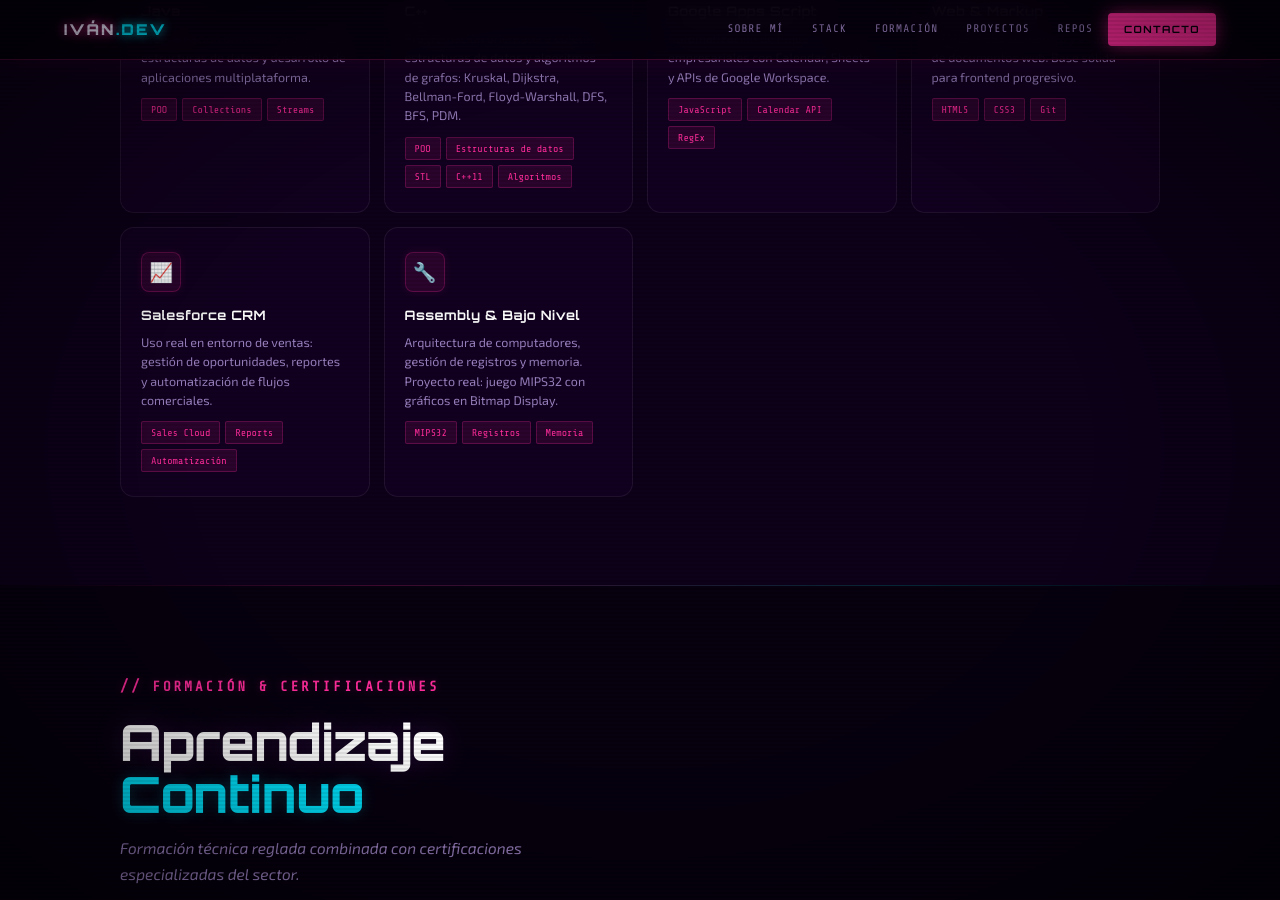
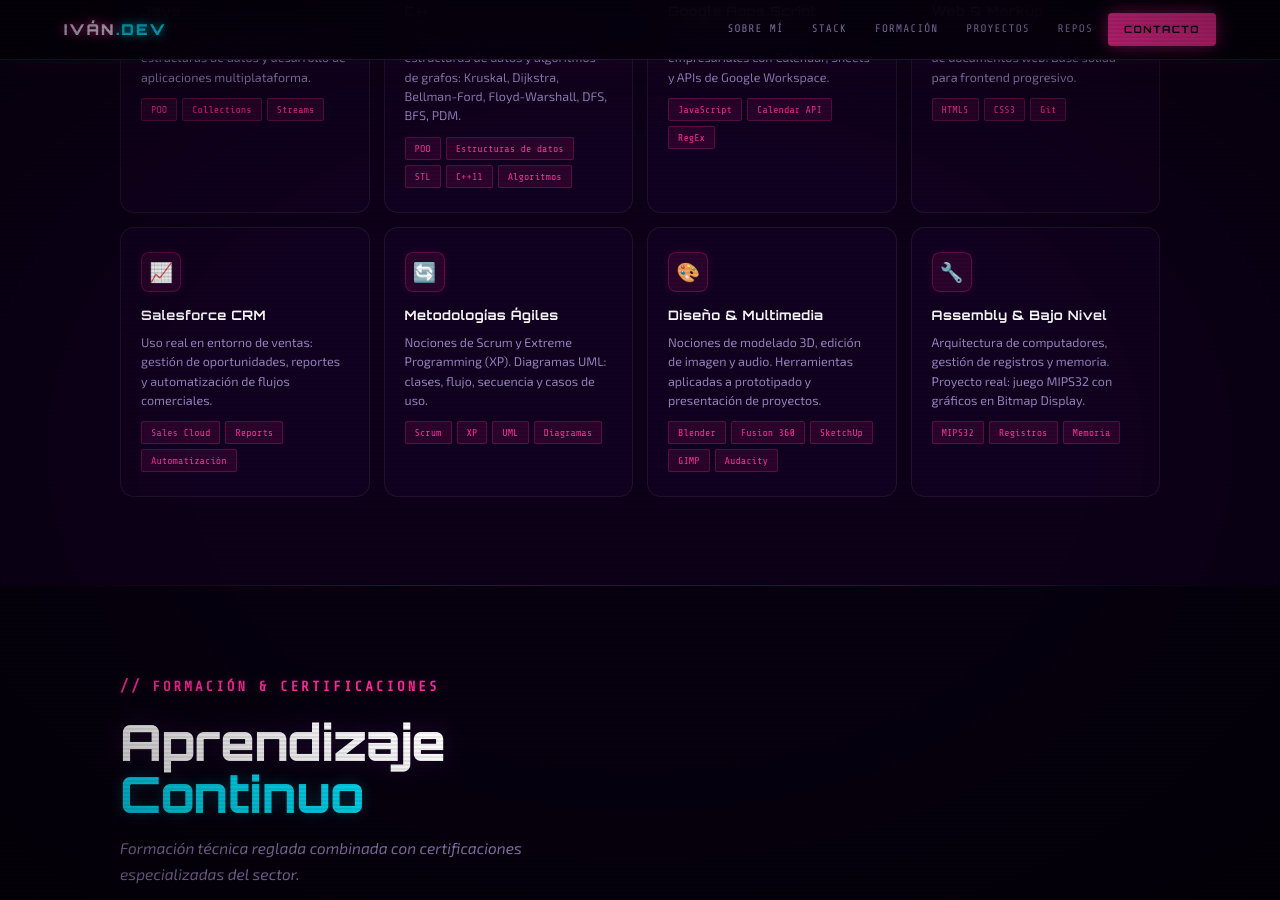
Before and after one commit to IvnMD/IvnMD.github.io, a Jekyll site: the page index.html, which Jekyll copies as it is, in a window 1280 px wide and 900 px high, scrolled down 2818 px. Built offline with Jekyll 4.4.1, drawn with Linux system fonts in a browser that asks for light colours; some of the changed text lies outside the part shown.

Commit message:
Update index.html

```diff
--- a/index.html
+++ b/index.html
@@ -2020,6 +2020,7 @@
           <div class="skill-tags"><span class="skill-tag">JavaScript</span><span class="skill-tag">Calendar
               API</span><span class="skill-tag">RegEx</span></div>
         </div>
+
         <div class="skill-card reveal">
           <div class="skill-card-icon">🌐</div>
           <h3>Web &amp; Markup</h3>
@@ -2035,6 +2036,30 @@
           <div class="skill-tags"><span class="skill-tag">Sales Cloud</span><span class="skill-tag">Reports</span><span
               class="skill-tag">Automatización</span></div>
         </div>
+        <div class="skill-card reveal">
+          <div class="skill-card-icon">🔄</div>
+          <h3>Metodologías Ágiles</h3>
+          <p>Nociones de Scrum y Extreme Programming (XP). Diagramas UML: clases, flujo, secuencia y casos de uso.</p>
+            <div class="skill-tags">
+          <span class="skill-tag">Scrum</span>
+          <span class="skill-tag">XP</span>
+          <span class="skill-tag">UML</span>
+          <span class="skill-tag">Diagramas</span>
+        </div>
+      </div>
+
+<div class="skill-card reveal">
+  <div class="skill-card-icon">🎨</div>
+  <h3>Diseño &amp; Multimedia</h3>
+  <p>Nociones de modelado 3D, edición de imagen y audio. Herramientas aplicadas a prototipado y presentación de proyectos.</p>
+  <div class="skill-tags">
+    <span class="skill-tag">Blender</span>
+    <span class="skill-tag">Fusion 360</span>
+    <span class="skill-tag">SketchUp</span>
+    <span class="skill-tag">GIMP</span>
+    <span class="skill-tag">Audacity</span>
+  </div>
+</div>
         <div class="skill-card reveal">
           <div class="skill-card-icon">🔧</div>
           <h3>Assembly &amp; Bajo Nivel</h3>
@@ -2123,6 +2148,10 @@
           <div class="soft-item">Inglés nivel medio profesional</div>
           <div class="soft-item">Disponibilidad inmediata</div>
           <div class="soft-item">Carné B · Vehículo propio</div>
+          <div class="soft-item">Scrum / Extreme Programming</div>
+          <div class="soft-item">Diagramas UML</div>
+          <div class="soft-item">Modelado 3D básico</div>
+          <div class="soft-item">Edición imagen y audio</div>
         </div>
       </div>
     </div>
```
